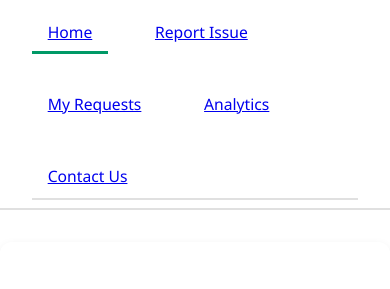
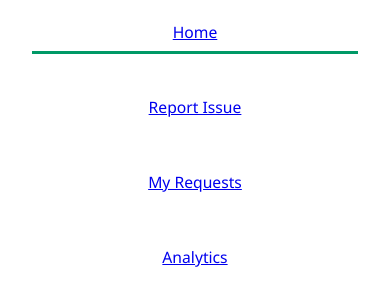
Before and after one commit to RagulSaiS/CivicIssue, a plain HTML site: page index.html in a window 390 px wide. Shown: the part 177-466 px from the top of the page. Drawn offline with Linux system fonts and the light colour scheme.

Commit message:
Update: links wrapped down

```diff
--- a/styles.css
+++ b/styles.css
@@ -1,3 +1,20 @@
+@media (max-width: 700px) {
+    /* ...existing responsive styles... */
+    .jharkhand-nav ul {
+        flex-wrap: wrap;
+        justify-content: flex-start;
+        row-gap: 0.5em;
+        column-gap: 0.7em;
+        padding-bottom: 0.5em;
+    }
+    .jharkhand-nav li {
+        flex: 1 1 120px;
+        min-width: 110px;
+        text-align: center;
+        padding: 0.5em 0.2em;
+        margin-bottom: 0.2em;
+    }
+}
 /* Responsive Design for Mobile Devices */
 @media (max-width: 700px) {
     .jharkhand-content {
```
